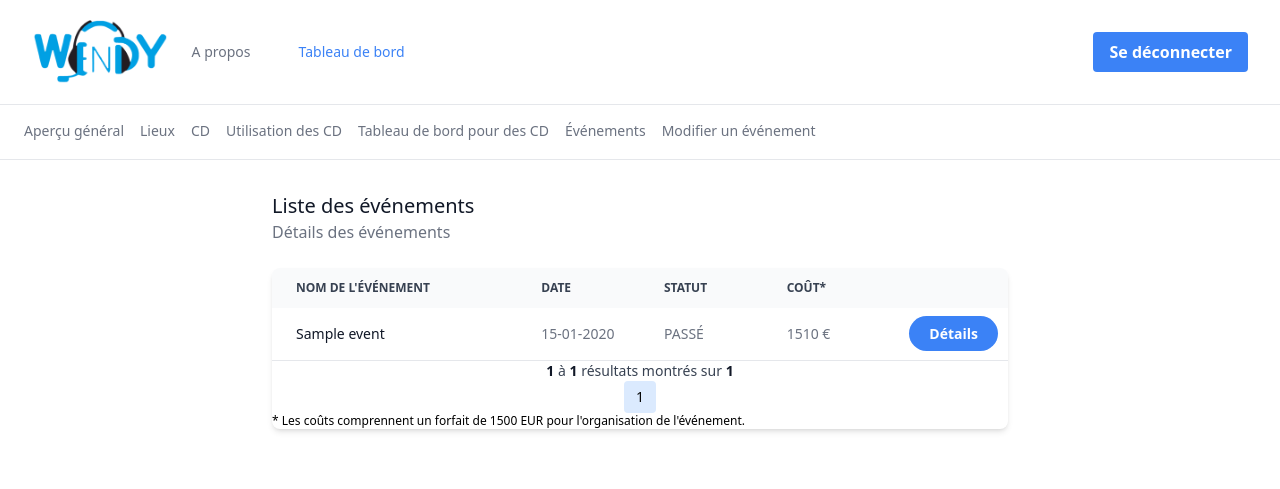
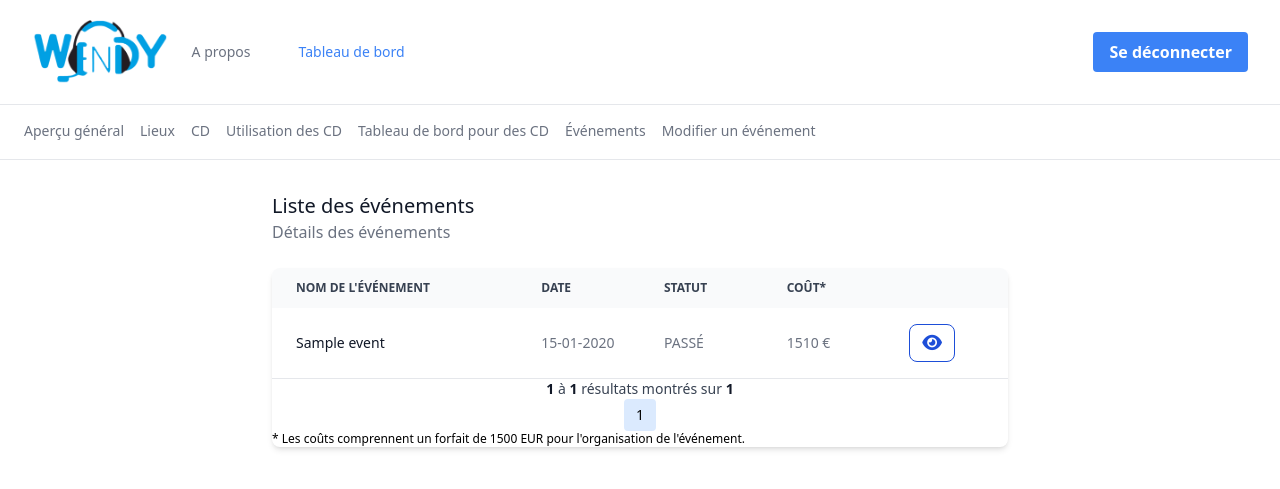
Before and after one commit to Irix0/Bases-de-donnes-Projet, a PHP site: page /dashboard/event.php in a window 1280 px wide. Shown: the top 489 px of the page. Run offline with PHP 8.4, Linux system fonts and the light colour scheme; the visitor is signed in with stand-in values (Sample User, id 1); tables that the repository leaves empty hold one stand-in row (values such as "Sample post"); some libraries are stand-ins or nearby versions.

Commit message:
estetique

```diff
--- a/www/dashboard/cd.php
+++ b/www/dashboard/cd.php
@@ -73,7 +73,7 @@ $resultsPerPage = 10;
 						   <td class='py-2'>
                         <div class='flex'>
                         <a href='edit-cd.php?cd_number=" . $row['CD_NUMBER'] . "'>
-                           <button data-modal-target='add-cd-modal' data-modal-toggle='add-cd-modal'
+                           <button
                               class='faa-parent animated-hover text-blue-700 hover:text-white border border-blue-700 hover:bg-blue-800 font-medium rounded-lg text-sm px-3 py-2 text-center mt-2 mr-2 mb-2'
                               type='button'>
                               <i class='fa-solid fa-arrow-right faa-bounce'></i>
--- a/www/dashboard/event.php
+++ b/www/dashboard/event.php
@@ -84,8 +84,14 @@ $resultsPerPage = 10;
                         </td>
                         ";
                   echo "
-                        <td class='px-6 py-4'>
-                        <a href='details.php?id=" . $row['ID'] . "' class='bg-blue-500 hover:bg-blue-700 text-white font-bold py-2 px-5 rounded-full'>Détails</a>
+                        <td class='px-6 py-2'>
+                        <a href='details.php?id=" . $row['ID'] . "'>
+                        <button
+                           class='faa-parent animated-hover text-blue-700 hover:text-white border border-blue-700 hover:bg-blue-800 font-medium rounded-lg text-sm px-3 py-2 text-center mt-2 mr-2 mb-2'
+                           type='button'>
+                           <i class='fa-solid fa-eye fa-lg faa-wrench'></i>
+                        </button>
+                     </a>
                         </td>";
                   echo "</tr>";
                }
@@ -134,4 +140,5 @@ $resultsPerPage = 10;
          </div>
       </div>
    </div>
+   <script src="https://kit.fontawesome.com/526a298db9.js" crossorigin="anonymous"></script>
 </body>
```
